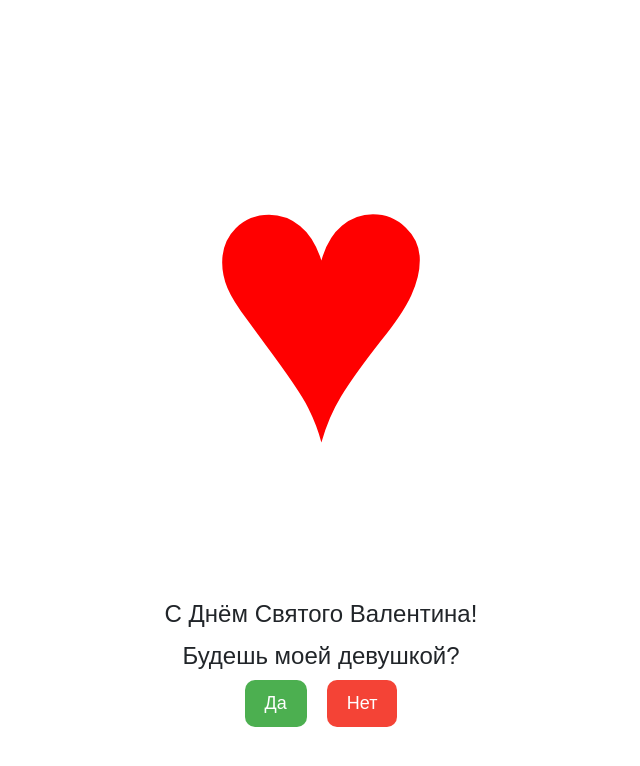
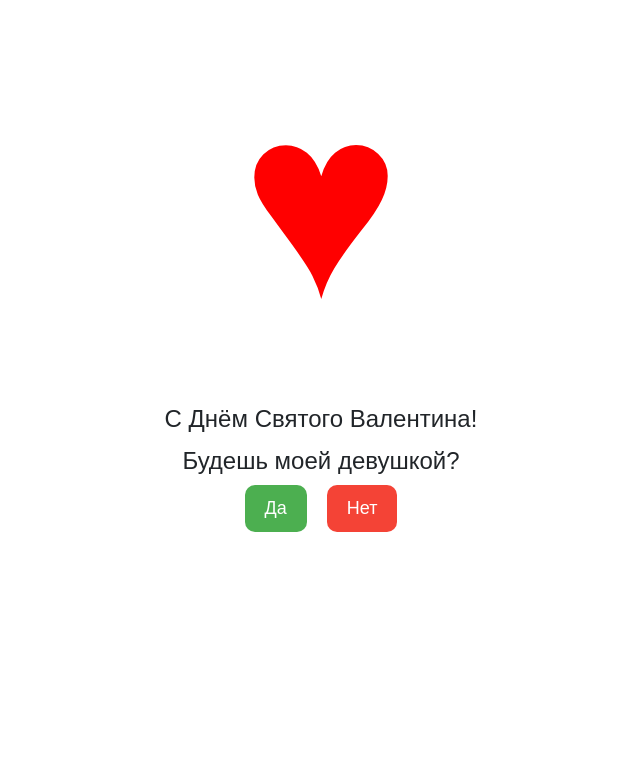
Before and after one commit to AdWayne/Valentine, a plain HTML site: page index.html in a window 1280 px wide. Shown: the whole page, without its empty margins (319-959 px from the left). Drawn offline with nearby package versions, Linux system fonts and the light colour scheme.

Commit message:
Update index.html

```diff
--- a/index.html
+++ b/index.html
@@ -18,7 +18,7 @@
       flex-direction: column;
     #heart {
       color: red;
-      font-size: 400px;
+      font-size: 270px;
       font-family: 'Arial', sans-serif;
       animation: heartbeat 1s infinite alternate;
     }
```
